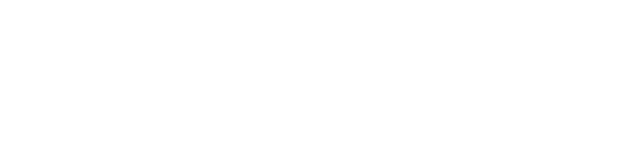
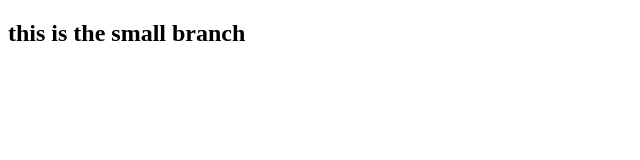
Before and after one commit to HaugeNNN/background-generator, a plain HTML site: page index.html in a window 1280 px wide. Shown: the whole page, without its empty margins (0-640 px from the left). Drawn offline with Linux system fonts and the light colour scheme.

Commit message:
new branch

```diff
--- a/index.html
+++ b/index.html
@@ -5,6 +5,6 @@
 </head>
 <body>
 	<script type="text/javascript" src="script.js"></script>
-
+<h2> this is the small branch</h2>
 </body>
 </html>
```
